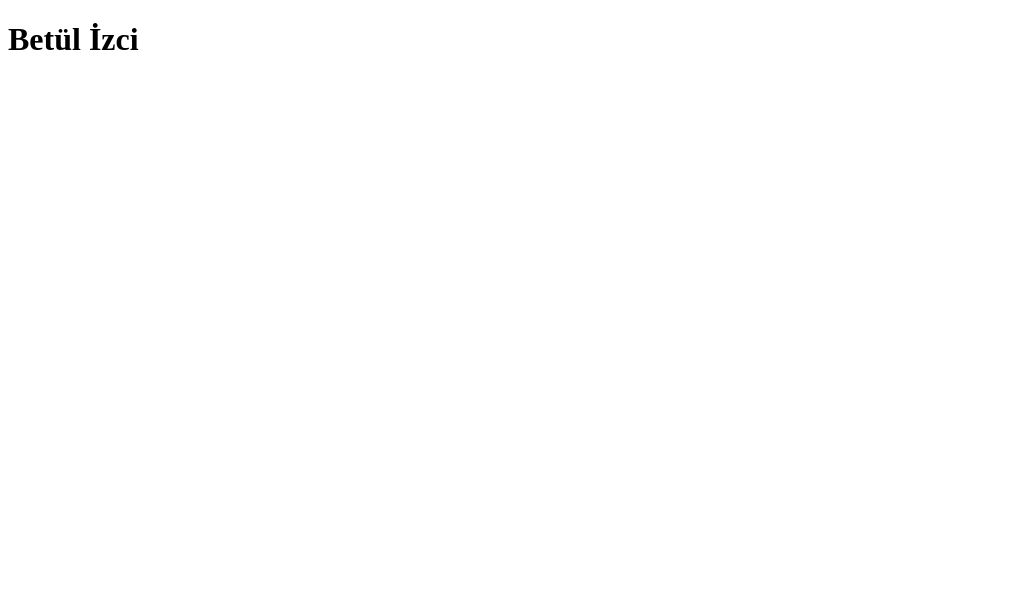
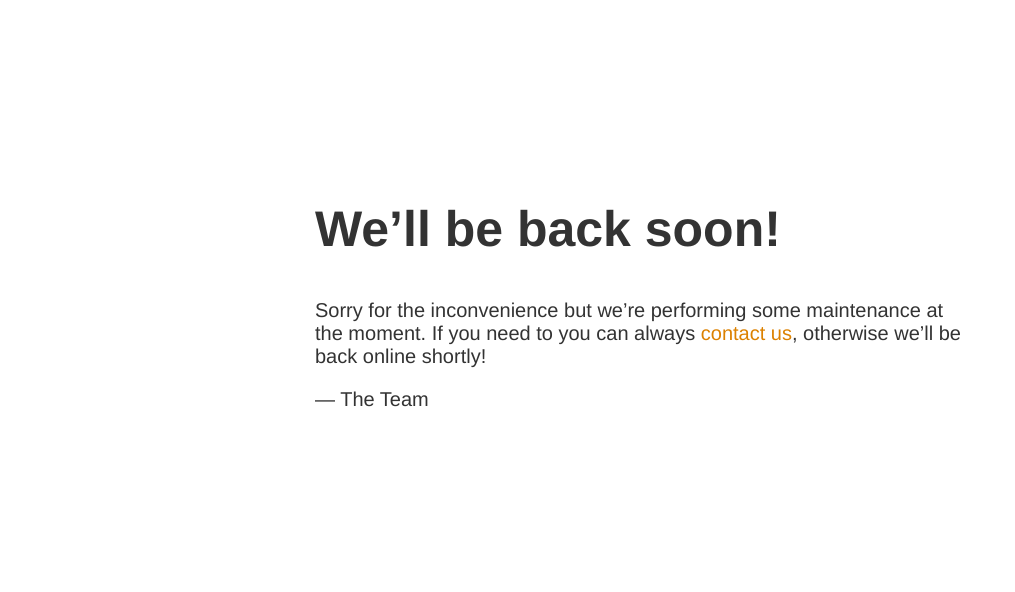
Before and after one commit to betulizci/betulizci.github.io, a plain HTML site: page index.html in a window 1280 px wide. Shown: the whole page, without its empty margins (0-1015 px from the left). Drawn offline with Linux system fonts and the light colour scheme.

Commit message:
Update index.html

```diff
--- a/index.html
+++ b/index.html
@@ -1,9 +1,18 @@
-<!DOCTYPE html>
-<html>
-    <head>
-        <title>Betül IZCI</title>
-    </head>
-    <body>
-       <h1>Betül İzci</h1>
-    </body>
-</html>
+<!doctype html>
+<title>Site Maintenance</title>
+<style>
+  body { text-align: center; padding: 150px; }
+  h1 { font-size: 50px; }
+  body { font: 20px Helvetica, sans-serif; color: #333; }
+  article { display: block; text-align: left; width: 650px; margin: 0 auto; }
+  a { color: #dc8100; text-decoration: none; }
+  a:hover { color: #333; text-decoration: none; }
+</style>
+
+<article>
+    <h1>We&rsquo;ll be back soon!</h1>
+    <div>
+        <p>Sorry for the inconvenience but we&rsquo;re performing some maintenance at the moment. If you need to you can always <a href="mailto:#">contact us</a>, otherwise we&rsquo;ll be back online shortly!</p>
+        <p>&mdash; The Team</p>
+    </div>
+</article>
```
